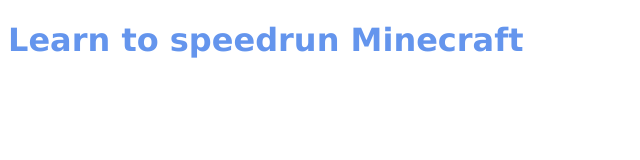
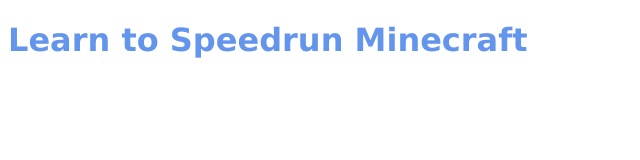
Before and after one commit to Highlands-High-School/my-website-Jaspar598, a plain HTML site: page index.html in a window 1280 px wide. Shown: the full height of the page, 0-640 px from the left. Drawn offline with Linux system fonts and the light colour scheme.

Commit message:
Update index.html

```diff
--- a/index.html
+++ b/index.html
@@ -4,7 +4,7 @@
     <link rel="stylesheet" href="style.css">
     <title>AwesomeSauce Website</title>
     <body>
-        <h1>Learn to speedrun Minecraft</h1>
+        <h1>Learn to Speedrun Minecraft</h1>
     </body>
   </head>
 </html>
```
